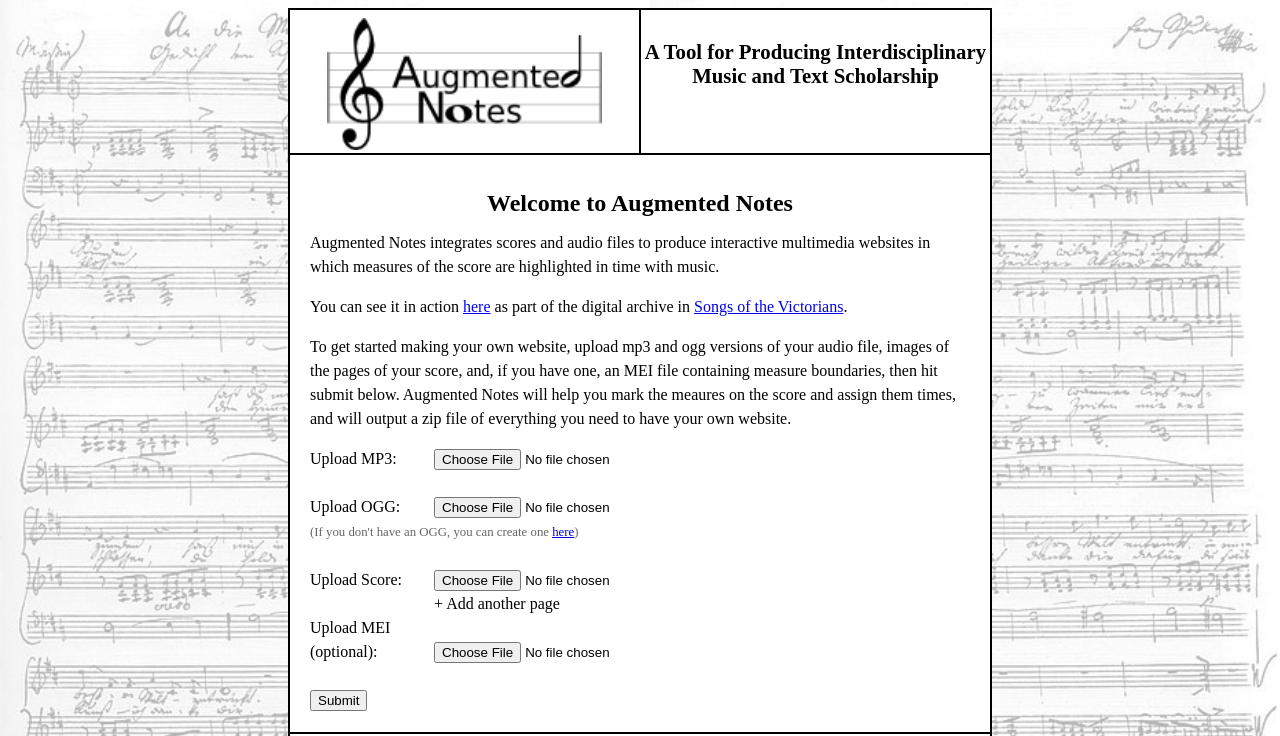
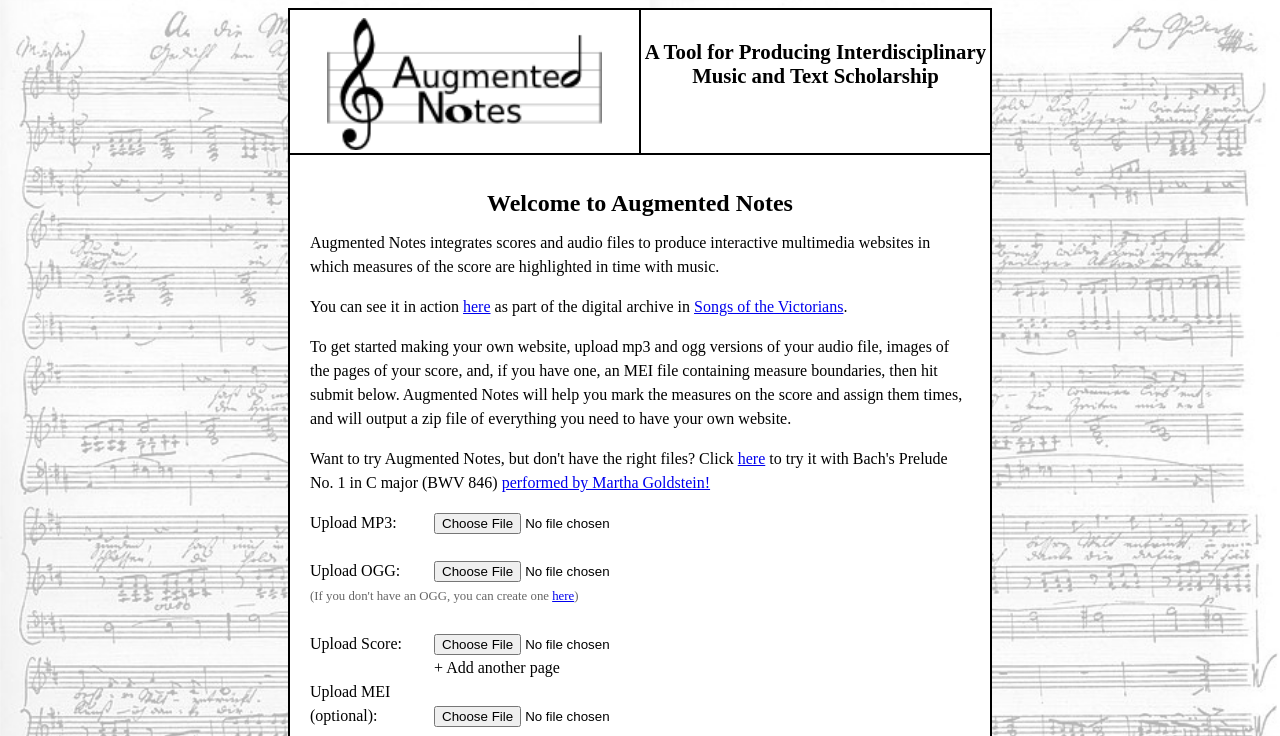
Before and after one commit to jswafford/Augmented-Notes, a Python web app: template templates/index.mako in a window 1280 px wide. Shown: the top 736 px of the page. Run offline with Mako, Linux system fonts and the light colour scheme; the template is opened without the code that fills it, so the values that code supplies are empty; some libraries are stand-ins or nearby versions.

Commit message:
Add sandbox link.

```diff
--- a/templates/index.mako
+++ b/templates/index.mako
@@ -28,7 +28,10 @@ $(function() {
        as part of the digital archive in <a href="http://www.songsofthevictorians.com/">Songs of the Victorians</a>.
     </p>
     <p>
-      To get started making your own website, upload mp3 and ogg versions of your audio file, images of the pages of your score, and, if you have one, an MEI file containing measure boundaries, then hit submit below. Augmented Notes will help you mark the meaures on the score and assign them times, and will output a zip file of everything you need to have your own website.
+      To get started making your own website, upload mp3 and ogg versions of your audio file, images of the pages of your score, and, if you have one, an MEI file containing measure boundaries, then hit submit below. Augmented Notes will help you mark the measures on the score and assign them times, and will output a zip file of everything you need to have your own website.
+    </p>
+    <p>
+    Want to try Augmented Notes, but don't have the right files? Click <a href="/example">here</a> to try it with Bach's Prelude No. 1 in C major (BWV 846) <a href="http://en.wikipedia.org/wiki/File:Johann_Sebastian_Bach_-_The_Well-tempered_Clavier_-_Book_1_-_02Epre_cmaj.ogg">performed by Martha Goldstein!</a>
     </p>
     <div class="empty-error"
       %if not empty:
```
